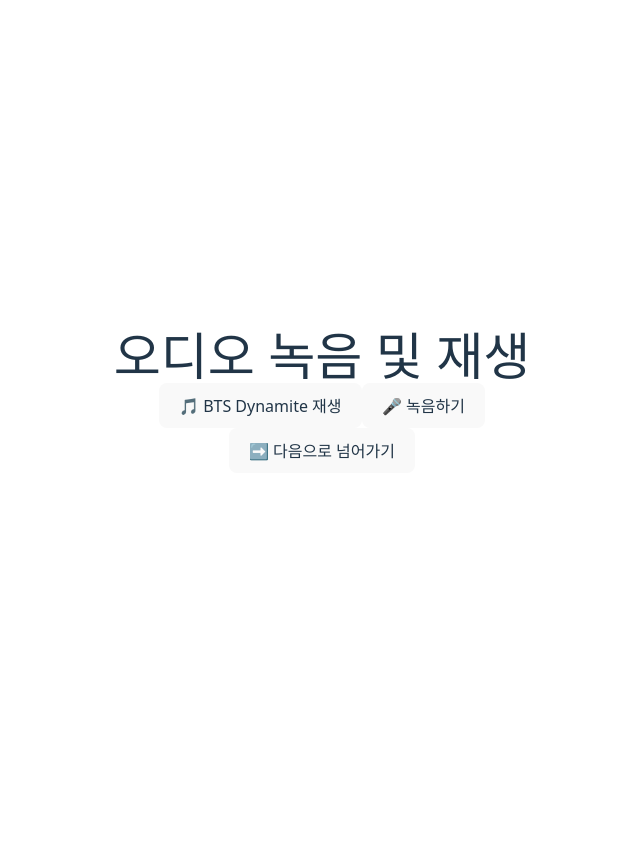
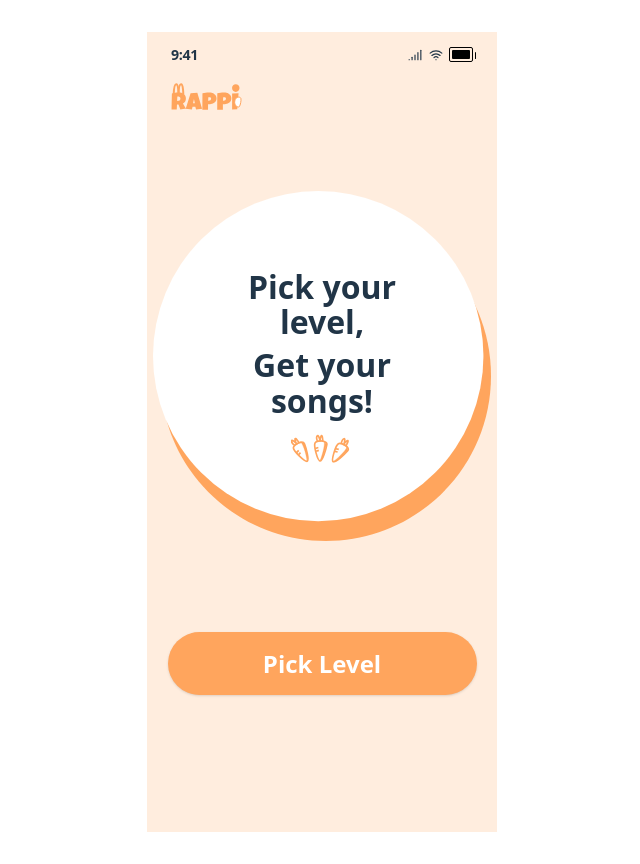
Before and after one commit to Kohj-git/HCI_RAPPI, a React (Vite) app: page /main in a window 1280 px wide. Shown: the whole page, without its empty margins (318-958 px from the left). Before the commit the page ends 800 px from the top, so only its background shows below. Built offline with nearby package versions, Linux system fonts and the light colour scheme.

Commit message:
fix login design, router

```diff
--- a/src/App.jsx
+++ b/src/App.jsx
@@ -106,27 +106,19 @@ export default function App() {
   return (
     <Router>
       <Routes>
-        {/* 로그인 강제 이동 */}
-        <Route path="/" element={<Navigate to="/login" replace />} />
-
-        {/* 개별 페이지 */}
-        <Route path="/login" element={<Login />} />
-        <Route path="/main" element={<Main />} />
+        <Route path="/" element={<Login />} />
         <Route path="/test" element={<Test />} />
-
-        {/* App.jsx에 있던 라우트들 */}
+        <Route path="/main" element={<MainPage />} />
         <Route path="/choose-level" element={<ChooseLevel />} />
         <Route path="/choose-song" element={<ChooseSong />} />
         <Route path="/result" element={<Result />} />
         <Route path="/learn-sentence" element={<LearnSentence />} />
         <Route path="/learn-word" element={<LearnWord />} />
-        <Route path="/readytolearn-sentence" element={<ReadyToLearnSentence />} />
-        <Route path="/readytolearn-word" element={<ReadyToLearnWord />} />
-        <Route path="/readyto-rap" element={<ReadyToRap />} />
+        <Route path="/ready-to-learn-sentence" element={<ReadyToLearnSentence />} />
+        <Route path="/ready-to-learn-word" element={<ReadyToLearnWord />} />
+        <Route path="/ready-to-rap" element={<ReadyToRap />} />
         <Route path="/start-rap" element={<StartRap />} />
-
-        {/* 그 외는 /login */}
-        <Route path="*" element={<Navigate to="/login" replace />} />
+        <Route path="*" element={<Navigate to="/" replace />} />
       </Routes>
     </Router>
   );
--- a/src/pages/ChooseSong.jsx
+++ b/src/pages/ChooseSong.jsx
@@ -81,7 +81,7 @@ export default function ChooseSong() {
 
   const handleConfirm = () => {
     setShowModal(false);
-    navigate("/readytolearn-word");
+    navigate("/ready-to-learn-word");
   };
 
   return (
--- a/src/pages/Learnsentence.jsx
+++ b/src/pages/Learnsentence.jsx
@@ -169,7 +169,7 @@ export default function LearnSentence() {
     if (currentIndex < sentences.length - 1) {
       setCurrentIndex(currentIndex + 1);
     } else {
-      navigate("/readyto-rap");
+      navigate("/ready-to-rap");
     }
   };
 
--- a/src/pages/Learnword.jsx
+++ b/src/pages/Learnword.jsx
@@ -170,7 +170,7 @@ export default function LearnWord() {
     if (currentIndex < sentences.length - 1) {
       setCurrentIndex(currentIndex + 1);
     } else {
-      navigate("/readytolearn-sentence");
+      navigate("/ready-to-learn-sentence");
     }
   };
 
--- /dev/null
+++ b/src/pages/Login.jsx
@@ -0,0 +1,43 @@
+import React from 'react';
+import { useNavigate } from 'react-router-dom';
+import { Button } from '@/components/ui/button';
+import { signInWithPopup } from 'firebase/auth';
+import { auth, googleProvider } from '../lib/firebase';
+
+// 로고 이미지 import
+import RabbitLogo from '../assets/logo/rabbit.png';
+
+export default function Login() {
+  const navigate = useNavigate();
+
+  const handleGoogleSignIn = async () => {
+    try {
+      await signInWithPopup(auth, googleProvider);
+      navigate('/main');
+    } catch (error) {
+      console.error('로그인 에러:', error);
+    }
+  };
+
+  return (
+    <div className="min-h-screen w-full bg-white flex flex-col items-center justify-center">
+      {/* 로고 */}
+      <div className="mb-auto mt-[30vh]">
+        <img src={RabbitLogo} alt="RAPPI" className="w-[200px]" />
+      </div>
+
+      {/* 구글 로그인 버튼 */}
+      <div className="mb-[120px]">
+        <Button
+          onClick={handleGoogleSignIn}
+          className="w-[309px] h-[63px] bg-[#ffa55d] hover:bg-[#ff9a4a] rounded-[50px] text-white text-xl font-bold shadow-lg flex items-center justify-center gap-2"
+      >
+        <svg viewBox="0 0 24 24" width="24" height="24" xmlns="http://www.w3.org/2000/svg">
+          <path d="M12.24 10.285V14.4h6.806c-.275 1.765-2.056 5.174-6.806 5.174-4.095 0-7.439-3.389-7.439-7.574s3.345-7.574 7.439-7.574c2.33 0 3.891.989 4.785 1.849l3.254-3.138C18.189 1.186 15.479 0 12.24 0c-6.635 0-12 5.365-12 12s5.365 12 12 12c6.926 0 11.52-4.869 11.52-11.726 0-.788-.085-1.39-.189-1.989H12.24z" fill="#ffffff"/>
+        </svg>
+        Sign in with Google
+        </Button>
+      </div>
+    </div>
+  );
+}
--- a/src/pages/MainPage.jsx
+++ b/src/pages/MainPage.jsx
@@ -43,35 +43,28 @@ const MainPage = () => {
         </div>
 
         {/* Main Content */}
-        <div className="flex flex-col items-center justify-center mt-16">
-          <div className="absolute left-1/2 top-1/2 -translate-x-1/2 -translate-y-1/2 w-[350px] h-[350px]">
+        <div className="flex flex-col items-center justify-between h-[calc(100%-120px)]">
+          {/* Circle with Text */}
+          <div className="relative w-[350px] h-[350px] mt-20">
             <img
               src={Ellipse}
               alt="Circle"
-              className="w-full h-full object-cover"
+              className="w-full h-full object-contain"
+            />
+            <div className="absolute top-1/2 left-1/2 -translate-x-1/2 -translate-y-1/2 text-center">
+              <h1 className="text-[32px] font-bold mb-2">Pick your level,</h1>
+              <h1 className="text-[32px] font-bold">Get your songs!</h1>
+              <img
+                src={Carrot}
+                alt="Three Carrots"
+                className="mt-4 w-16 mx-auto"
               />
             </div>
-
-          <Card className="relative w-[350px] h-[350px] rounded-full border-0 shadow-none">
-            <CardContent className="flex flex-col items-center justify-center h-full p-0">
-              <div className="text-center">
-                <h1 className="font-extrabold text-3xl text-[#444444] tracking-[-0.30px] leading-[55px]">
-                  Pick your level,
-                  <br />
-                  Get your songs!
-                </h1>
-              </div>
-              <div className="flex items-end justify-center gap-4 mt-8">
-              <img src={Carrot} alt="Three Carrot" className="h-10 w-[71px]" />
-              </div>
-            </CardContent>
-          </Card>
           </div>
 
           {/* Button */}
-          <div className="absolute bottom-24 left-0 right-0 flex justify-center">
           <Button
-              className="w-[309px] h-[63px] bg-[#ffa55d] hover:bg-[#ff9a4a] rounded-[50px] font-extrabold text-2xl text-white"
+            className="w-[309px] h-[63px] bg-[#ffa55d] hover:bg-[#ff9a4a] rounded-[50px] font-extrabold text-2xl text-white mb-24"
             onClick={() => navigate("/choose-level")}
           >
             Pick Level
```
Also changed, not shown: src/assets/logo/rabbit.png (added). Lines whose indentation alone changed are shown as unchanged.
